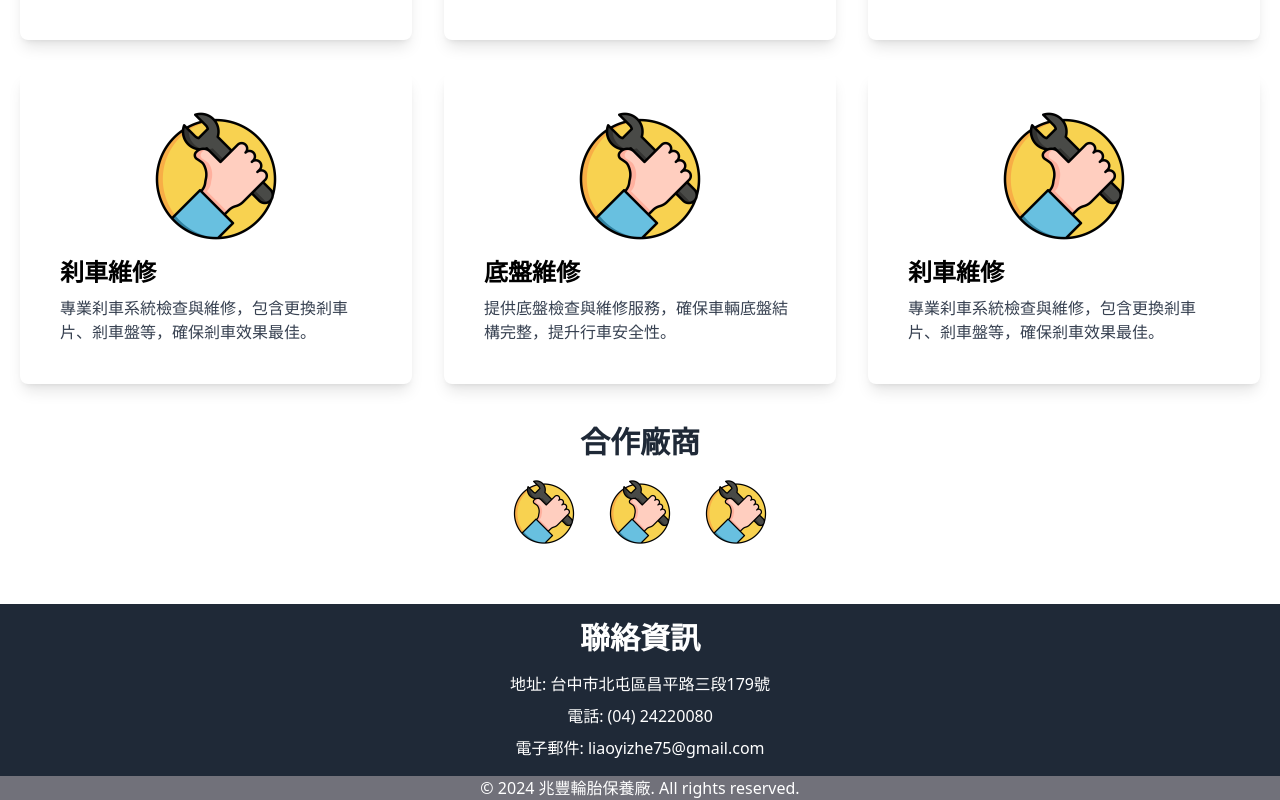
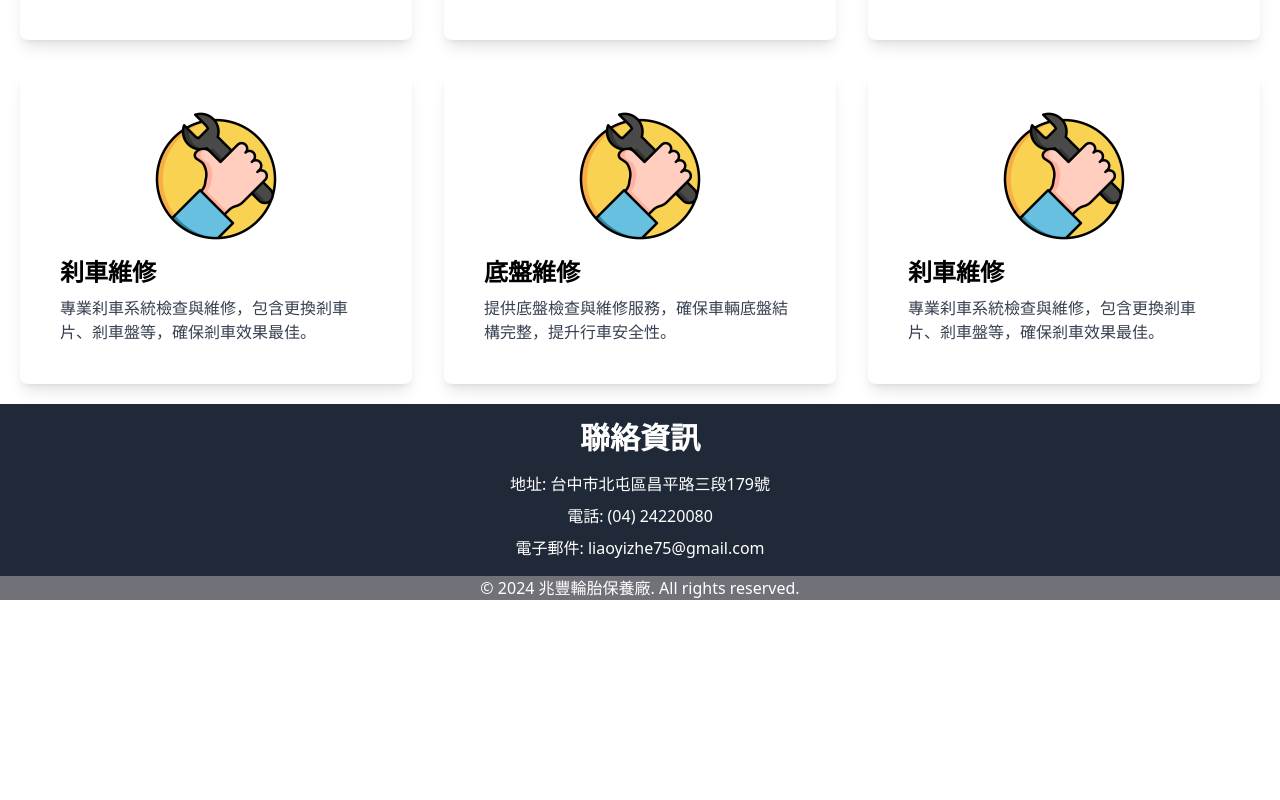
Before and after one commit to Yizhe0407/mega, a Nuxt app: page /serve-content in a window 1280 px wide. Shown: the part 542-1342 px from the top of the page. After the commit the page ends 1142 px from the top, so only its background shows below. Built offline with nearby package versions, Linux system fonts and the light colour scheme.

Commit message:
remote Partner part

```diff
--- a/pages/serve-content.vue
+++ b/pages/serve-content.vue
@@ -63,13 +63,5 @@
         </p>
       </div>
     </div>
-    <div class="container mx-auto my-10 text-center">
-      <h2 class="text-3xl font-semibold text-gray-800">合作廠商</h2>
-      <div class="mt-5 flex items-center justify-center">
-        <img class="mx-4 h-16" src="/images/maintenance.png" alt="合作廠商1" />
-        <img class="mx-4 h-16" src="/images/maintenance.png" alt="合作廠商2" />
-        <img class="mx-4 h-16" src="/images/maintenance.png" alt="合作廠商3" />
-      </div>
-    </div>
   </div>
 </template>
```
